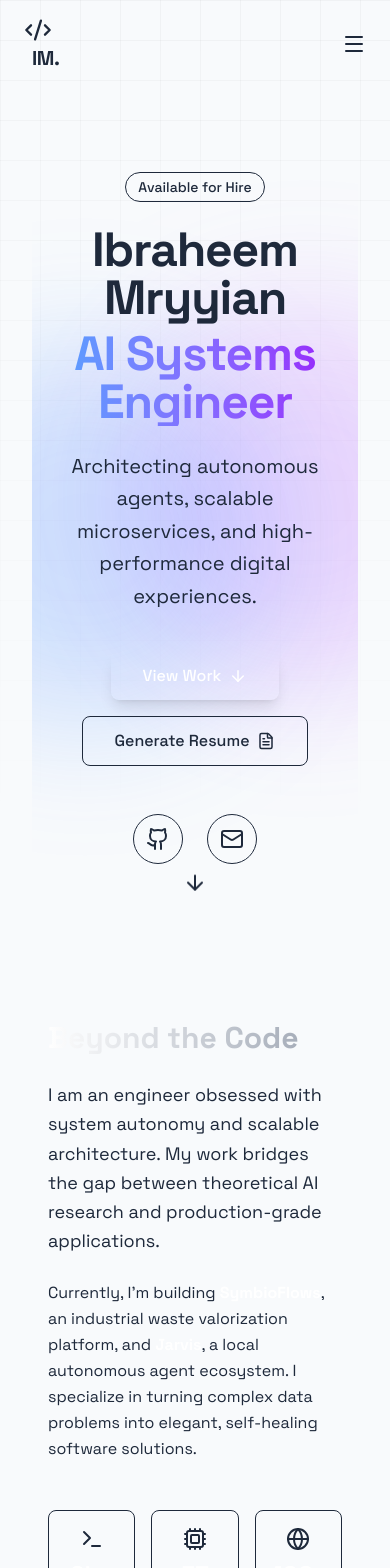
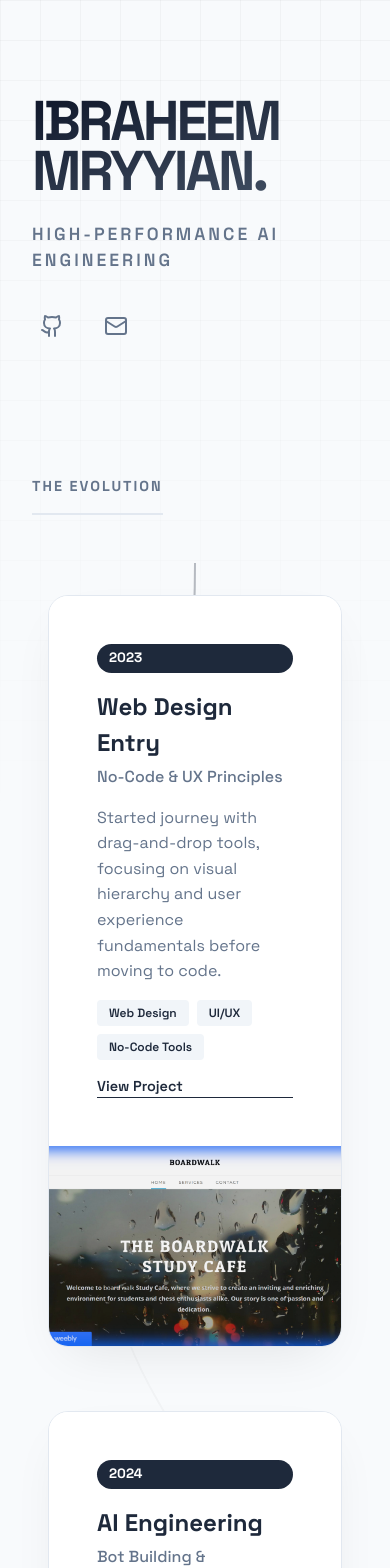
Before and after one commit to ibraheemmryyian/ibraheemmryyian.github.io, a React (Vite) app: page / in a window 390 px wide. Shown: the top 1568 px of the page. Built offline with nearby package versions, Linux system fonts and the light colour scheme.

Commit message:
Fix: Update deployment workflow to trigger on master branch

```diff
--- a/src/App.jsx
+++ b/src/App.jsx
@@ -1,21 +1,13 @@
-
 import { useState } from 'react';
 import { motion, AnimatePresence } from 'framer-motion';
+import { Github, Mail } from 'lucide-react';
 import { projects } from './data/projects';
-import Navbar from './components/Navbar';
-import Hero from './components/Hero';
-import About from './components/About';
-import Skills from './components/Skills';
-import Contact from './components/Contact';
-import Footer from './components/Footer';
-import Resume from './components/Resume';
 import PortalCard from './components/PortalCard';
 import Timeline from './components/Timeline';
 import SEOHead from './components/SEO/SEOHead';
 
 function App() {
   const [activeProject, setActiveProject] = useState(null);
-  const [view, setView] = useState('home'); // 'home' | 'resume'
 
   const handleExpand = (project) => {
     setActiveProject(project);
@@ -27,10 +19,11 @@ function App() {
     document.body.style.overflow = 'auto';
   };
 
-  // Group projects for display
-  const featuredProjects = projects.filter(p => p.isFlagship);
-  const otherProjects = projects.filter(p => !p.isFlagship);
+  // Group projects
+  const aiProjects = projects.filter(p => ['symbioflows', 'jarvis'].includes(p.id));
+  const frontendProjects = projects.filter(p => !['symbioflows', 'jarvis'].includes(p.id));
 
+  // JSON-LD Structured Data (Schema.org)
   const schema = {
     "@context": "https://schema.org",
     "@type": "ProfilePage",
@@ -38,6 +31,10 @@ function App() {
       "@type": "Person",
       "name": "Ibraheem Mryyian",
       "jobTitle": "AI Engineer & Founder",
+      "worksFor": {
+        "@type": "Organization",
+        "name": "SymbioFlows"
+      },
       "url": "https://ibraheemmryyian.com",
       "sameAs": [
         "https://github.com/ibraheemmryyian",
@@ -46,35 +43,77 @@ function App() {
     }
   };
 
-  if (view === 'resume') {
-    return <Resume onBack={() => setView('home')} />;
-  }
+  return (
+    <div className="app-container">
+      <SEOHead
+        title={activeProject ? activeProject.title : "Home"}
+        script={schema}
+      />
 
-  return (
-    <div className="app-container min-h-screen">
-      <SEOHead title="Ibraheem Mryyian - AI Engineer" script={schema} />
+      {/* Backdrop for Expanded Portal */}
+      <AnimatePresence>
+        {activeProject && (
+          <motion.div
+            initial={{ opacity: 0 }}
+            animate={{ opacity: 1 }}
+            exit={{ opacity: 0 }}
+            className="portal-backdrop"
+            style={{
+              position: 'fixed',
+              top: 0, left: 0, width: '100%', height: '100%',
+              background: 'rgba(255, 255, 255, 0.8)',
+              backdropFilter: 'blur(5px)',
+              zIndex: 900
+            }}
+            onClick={handleClose}
+          />
+        )}
+      </AnimatePresence>
 
-      <Navbar />
-
-      <main>
-        <Hero onNavigate={setView} />
-
-        <About />
-
-        <section id="work" className="py-20 px-4">
-          <div className="max-w-7xl mx-auto">
+      <header className="hero">
+        <motion.h1
+          initial={{ opacity: 0, y: 20 }}
+          animate={{ opacity: 1, y: 0 }}
+          transition={{ duration: 0.8 }}
+          className="brand-title"
+        >
+          IBRAHEEM MRYYIAN.
+        </motion.h1>
         <motion.div
-              initial={{ opacity: 0, y: 20 }}
-              whileInView={{ opacity: 1, y: 0 }}
-              viewport={{ once: true }}
-              className="mb-12"
+          initial={{ opacity: 0 }}
+          animate={{ opacity: 1 }}
+          transition={{ delay: 0.2, duration: 0.8 }}
+          className="brand-subtitle"
         >
-              <h2 className="text-3xl md:text-4xl font-bold mb-4">Featured Work</h2>
-              <p className="text-text-secondary">Signature projects defining my engineering philosophy.</p>
+          High-Performance AI Engineering
         </motion.div>
 
-            <div className="grid md:grid-cols-2 lg:grid-cols-3 gap-8">
-              {featuredProjects.map((project) => (
+        <motion.div
+          className="social-links"
+          initial={{ opacity: 0 }}
+          animate={{ opacity: 1 }}
+          transition={{ delay: 0.4, duration: 0.8 }}
+        >
+          <a href="https://github.com/ibraheemmryyian" target="_blank" rel="noopener noreferrer" className="social-icon">
+            <Github size={24} />
+          </a>
+          <a href="mailto:imrryyian@gmail.com" className="social-icon">
+            <Mail size={24} />
+          </a>
+        </motion.div>
+      </header>
+
+      {/* TIMELINE SECTION */}
+      <section className="portfolio-section">
+        <h2 className="section-title">The Evolution</h2>
+        <Timeline />
+      </section>
+
+      {/* Section 1: AI Infrastructure */}
+      <section className="portfolio-section">
+        <h2 className="section-title">Intelligence Infrastructure</h2>
+        <div className="project-grid featured">
+          {aiProjects.map((project) => (
             <PortalCard
               key={project.id}
               project={project}
@@ -84,19 +123,13 @@ function App() {
             />
           ))}
         </div>
+      </section>
 
-            {otherProjects.length > 0 && (
-              <>
-                <motion.div
-                  initial={{ opacity: 0, y: 20 }}
-                  whileInView={{ opacity: 1, y: 0 }}
-                  viewport={{ once: true }}
-                  className="my-12"
-                >
-                  <h3 className="text-2xl font-bold mb-4">Other Experiments</h3>
-                </motion.div>
-                <div className="grid md:grid-cols-2 lg:grid-cols-3 gap-8">
-                  {otherProjects.map((project) => (
+      {/* Section 2: Frontend Experiences */}
+      <section className="portfolio-section">
+        <h2 className="section-title">Digital Experiences</h2>
+        <div className="project-grid standard">
+          {frontendProjects.map((project) => (
             <PortalCard
               key={project.id}
               project={project}
@@ -106,74 +139,50 @@ function App() {
             />
           ))}
         </div>
-              </>
+      </section>
+
+      {/* Section 3: Technical Deep Dives */}
+      <section className="portfolio-section architecture-section">
+        <h2 className="section-title">Technical Deep Dives</h2>
+        <p className="section-intro">Explore the architecture and engineering decisions behind each flagship project.</p>
+        <div className="architecture-grid">
+          {aiProjects.filter(p => p.documentation).map((project) => (
+            <motion.div
+              key={project.id}
+              className="architecture-card"
+              initial={{ opacity: 0, y: 20 }}
+              whileInView={{ opacity: 1, y: 0 }}
+              viewport={{ once: true }}
+              transition={{ duration: 0.5 }}
+            >
+              <div className="arch-header" style={{ borderLeft: `4px solid ${project.color}` }}>
+                <h3>{project.title}</h3>
+                <span className="arch-subtitle">{project.subtitle}</span>
+              </div>
+              <div className="arch-docs">
+                {project.documentation.map((doc, idx) => (
+                  <details key={idx} className="doc-section">
+                    <summary>
+                      <span className="doc-number">0{idx + 1}</span>
+                      {doc.title}
+                    </summary>
+                    <pre className="doc-content">{doc.content}</pre>
+                  </details>
+                ))}
+              </div>
+              {project.tech && (
+                <div className="arch-tech">
+                  {project.tech.map(t => <span key={t} className="arch-tag">{t}</span>)}
+                </div>
               )}
+            </motion.div>
+          ))}
         </div>
       </section>
 
-        {/* <section className="py-20 bg-background-alt/30">
-          <div className="max-w-6xl mx-auto px-4">
-            <h2 className="text-3xl md:text-4xl font-bold mb-12 text-center">Evolution</h2>
-            <Timeline />
-          </div>
-        </section> */}
-
-        <Skills />
-
-        <Contact />
-      </main>
-
-      <Footer />
-
-      {/* Portal Overlay */}
-      <AnimatePresence>
-        {activeProject && (
-          <motion.div
-            initial={{ opacity: 0 }}
-            animate={{ opacity: 1 }}
-            exit={{ opacity: 0 }}
-            className="fixed inset-0 z-[60] bg-background/80 backdrop-blur-sm flex justify-center items-center p-4 sm:p-8 overflow-y-auto"
-            onClick={handleClose}
-          >
-            {/* The extended content is rendered by PortalCard in "expanded" mode,
-                 but PortalCard logic in original app was tricky.
-                 Let's assume PortalCard handles its own expansion state rendering
-                 via `AnimatePresence` inside it or we need to render the Expanded Card here.
-
-                 Looking at original App.jsx, PortalCard was just mapped.
-                 The overlay was separate:
-
-                 {activeProject && (
-                    <motion.div ... backdrop ... />
-                 )}
-
-                 And existing PortalCards handled their layout?
-                 Actually, usually PortalCard uses `layoutId` to expand in place or to a Fixed position.
-
-                 Let's check PortalCard.jsx code again if I have it.
-                 I don't have the full content of PortalCard.jsx in history (Step 19 was task_boundary, Step 6 was package.json, Step 7 was App.jsx).
-                 Step 7 App.jsx had:
-
-                 <AnimatePresence>
-                    {activeProject && ( ... backdrop ... )}
-                 </AnimatePresence>
-
-                 And then the cards were mapped.
-                 When a card is expanded, it commonly uses `layoutId`.
-
-                 I will keep the backdrop here. Use z-index 50.
-              */}
-            {/* This div is just the backdrop. The actual expanded card is rendered by the component itself via layoutId?
-                  Or is there a specific specific ExpandedCard component?
-                  In standard framer-motion shared layout, the component effectively "moves" to the new hierarchy or stays
-                  but visually transforms.
-
-                  I'll re-add the backdrop div exactly as it was but with Tailwind classes.
-              */}
-          </motion.div>
-        )}
-      </AnimatePresence>
-
+      <footer className="footer">
+        <p>© 2025 Ibraheem Mryyian. Advanced Engineering Portfolio.</p>
+      </footer>
     </div>
   );
 }
--- a/src/components/Hero.jsx
+++ /dev/null
@@ -1,94 +0,0 @@
-
-import { motion } from 'framer-motion';
-import { ArrowDown, Github, Linkedin, Mail, FileText } from 'lucide-react';
-
-export default function Hero({ onNavigate }) {
-    return (
-        <section className="min-h-screen flex flex-col justify-center items-center relative overflow-hidden hero-section">
-            {/* Background Gradient Orbs */}
-            <div className="absolute top-1/4 left-1/4 w-96 h-96 bg-purple-500/20 rounded-full blur-3xl animate-pulse-slow" />
-            <div className="absolute bottom-1/4 right-1/4 w-96 h-96 bg-blue-500/20 rounded-full blur-3xl animate-pulse-slow delay-1000" />
-
-            <div className="z-10 text-center px-4 max-w-4xl mx-auto">
-                <motion.div
-                    initial={{ opacity: 0, y: 20 }}
-                    animate={{ opacity: 1, y: 0 }}
-                    transition={{ duration: 0.6 }}
-                >
-                    <span className="inline-block py-1 px-3 rounded-full bg-accent/10 text-accent text-sm font-medium mb-6 border border-accent/20">
-                        Available for Hire
-                    </span>
-                    <h1 className="text-5xl md:text-7xl font-bold mb-6 tracking-tight">
-                        Ibraheem Mryyian
-                        <span className="block text-transparent bg-clip-text bg-gradient-to-r from-blue-400 to-purple-600 mt-2">
-                            AI Systems Engineer
-                        </span>
-                    </h1>
-                </motion.div>
-
-                <motion.p
-                    initial={{ opacity: 0 }}
-                    animate={{ opacity: 1 }}
-                    transition={{ delay: 0.2, duration: 0.6 }}
-                    className="text-xl md:text-2xl text-text-secondary mb-10 max-w-2xl mx-auto leading-relaxed"
-                >
-                    Architecting autonomous agents, scalable microservices, and high-performance digital experiences.
-                </motion.p>
-
-                <motion.div
-                    initial={{ opacity: 0, y: 20 }}
-                    animate={{ opacity: 1, y: 0 }}
-                    transition={{ delay: 0.4, duration: 0.6 }}
-                    className="flex flex-col sm:flex-row gap-4 justify-center items-center"
-                >
-                    <a
-                        href="#work"
-                        className="px-8 py-3 bg-accent text-white rounded-lg font-medium hover:bg-accent-hover transition-all transform hover:scale-105 shadow-lg shadow-accent/25 flex items-center"
-                    >
-                        View Work <ArrowDown className="ml-2" size={18} />
-                    </a>
-
-                    <button
-                        onClick={() => onNavigate('resume')}
-                        className="px-8 py-3 bg-card border border-border rounded-lg font-medium hover:bg-hover transition-all flex items-center group cursor-pointer"
-                    >
-                        Generate Resume <FileText className="ml-2 group-hover:text-accent transition-colors" size={18} />
-                    </button>
-                </motion.div>
-
-                <motion.div
-                    initial={{ opacity: 0 }}
-                    animate={{ opacity: 1 }}
-                    transition={{ delay: 0.6, duration: 0.6 }}
-                    className="mt-12 flex justify-center gap-6"
-                >
-                    <SocialLink href="https://github.com/ibraheemmryyian" icon={Github} />
-                    {/* Add Linkedin if available, otherwise just Github/Email */}
-                    <SocialLink href="mailto:Imrryyian@gmail.com" icon={Mail} />
-                </motion.div>
-            </div>
-
-            <motion.div
-                initial={{ opacity: 0 }}
-                animate={{ opacity: 1 }}
-                transition={{ delay: 1, duration: 1 }}
-                className="absolute bottom-10 left-1/2 -translate-x-1/2 animate-bounce"
-            >
-                <ArrowDown className="text-text-disabled" size={24} />
-            </motion.div>
-        </section>
-    );
-}
-
-function SocialLink({ href, icon: Icon }) {
-    return (
-        <a
-            href={href}
-            target="_blank"
-            rel="noopener noreferrer"
-            className="p-3 bg-card/50 rounded-full border border-border hover:border-accent hover:text-accent transition-all transform hover:-translate-y-1"
-        >
-            <Icon size={24} />
-        </a>
-    );
-}
```
Also changed, not shown: src/components/PortalCard.jsx (+30 -52 lines). Lines whose indentation alone changed are shown as unchanged.
